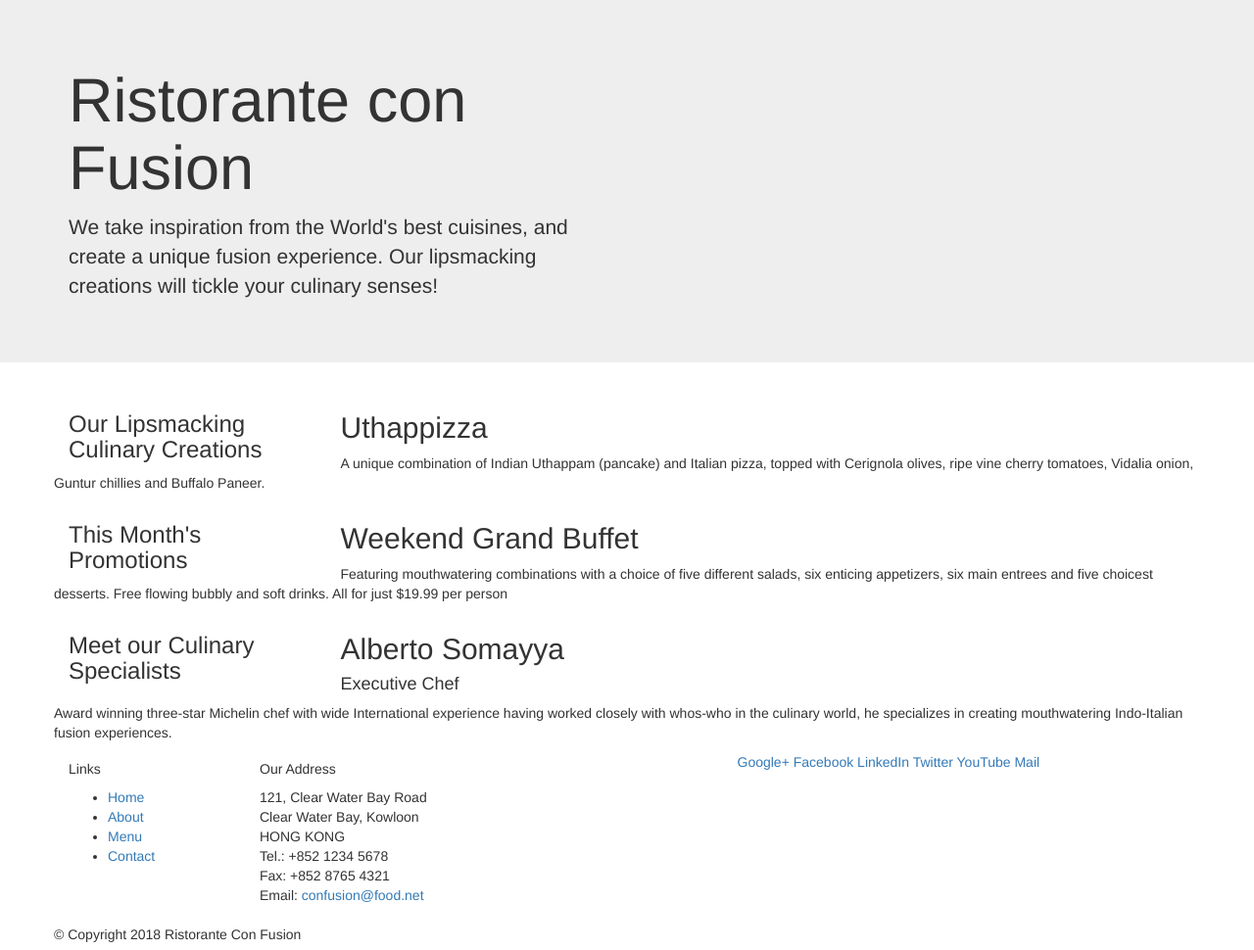
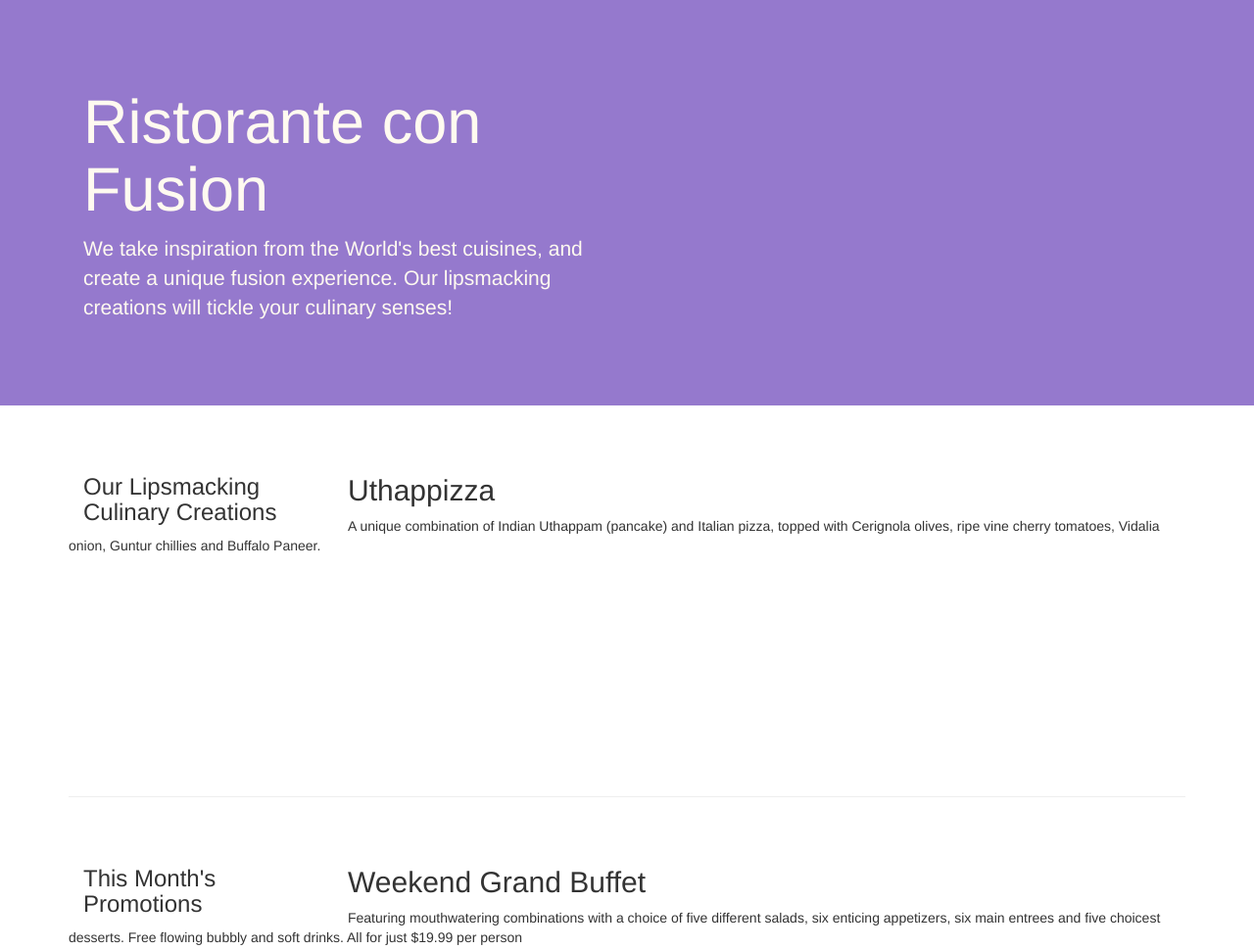
Before and after one commit to premnathkulal1/Courcera_Bootstrap_Cource_2, a plain HTML site: page index.html in a window 1280 px wide. Shown: the top 970 px of the page at 98% size. Drawn offline with nearby package versions, Linux system fonts and the light colour scheme.

Commit message:
Bootstrap Grid Part 2

```diff
--- /dev/null
+++ b/css/styles.css
@@ -0,0 +1,30 @@
+.row-header{
+	margin: 0px auto;
+	padding: 0px auto;
+}
+
+.row-content {
+	margin: 0px auto;
+	padding: 50px 0px 50px 0px;
+	border-bottom: 1px ridge;
+	min-height: 400px;
+}
+
+.footer{
+	background-color: #D1C4E9;
+	margin: 0px auto;
+	padding: 20px 0px 20px 0px;
+}
+
+.jumbotron {
+	padding: 70px 30px 70px 30px;
+	margin: 0px auto;
+	background: #9579CD;
+	color: floralwhite;
+}
+
+.address {
+	font-size: 80%;
+	margin: 0px;
+	color: #0f0f0f;
+}
--- a/index.html
+++ b/index.html
@@ -9,6 +9,7 @@
 
     <!-- Bootstrap CSS -->
     <link rel="stylesheet" href="node_modules/bootstrap/dist/css/bootstrap.min.css">
+    <link rel="stylesheet" href="css/styles.css">
     <title>Ristorante Con Fusion</title>
 </head>
 
@@ -16,7 +17,7 @@
 
     <header class="jumbotron">
         <div class="container">
-            <div class="row">
+            <div class="row row-header">
                 <div class="col-12 col-sm-6">
                     <h1>Ristorante con Fusion</h1>
                     <p>We take inspiration from the World's best cuisines, and create a unique fusion experience. Our lipsmacking creations will tickle your culinary senses!</p>
@@ -28,7 +29,7 @@
     </header>
 
     <div class="container">
-        <div class="row">
+        <div class="row row-content align-items-center">
             <div class="col-12 col-sm-4 order-sm-last col-md-3">
                 <h3>Our Lipsmacking Culinary Creations</h3>
             </div>
@@ -39,7 +40,7 @@
         </div>
 
 
-        <div class="row">
+        <div class="row row-content align-items-center">
             <div class="col-12 col-sm-4 col-md-3">
                 <h3>This Month's Promotions</h3>
             </div>
@@ -49,7 +50,7 @@
             </div>
         </div>
 
-        <div class="row">
+        <div class="row row-content align-items-center">
             <div class="col-12 col-sm-4 order-sm-last col-md-3">
                 <h3>Meet our Culinary Specialists</h3>
             </div>
@@ -61,12 +62,12 @@
         </div>
     </div>
 
-    <footer>
+    <footer class="footer">
         <div class="container">
             <div class="row">
                 <div class="col-4 offset-1 col-sm-2">
                     <h5>Links</h5>
-                    <ul>
+                    <ul class="list-unstyled">
                         <li><a href="#">Home</a></li>
                         <li><a href="#">About</a></li>
                         <li><a href="#">Menu</a></li>
@@ -84,8 +85,8 @@
 		              Email: <a href="mailto:confusion@food.net">confusion@food.net</a>
 		           </address>
                 </div>
-                <div class="col-12 col-sm-4">
-                    <div>
+                <div class="col-12 col-sm-4 align-self-center">
+                    <div class="text-center">
                         <a href="http://google.com/+">Google+</a>
                         <a href="http://www.facebook.com/profile.php?id=">Facebook</a>
                         <a href="http://www.linkedin.com/in/">LinkedIn</a>
@@ -95,7 +96,7 @@
                     </div>
                 </div>
            </div>
-           <div class="row">
+           <div class="row justify-content-center">
                 <div calss="col-auto">
                     <p>© Copyright 2018 Ristorante Con Fusion</p>
                 </div>
```
